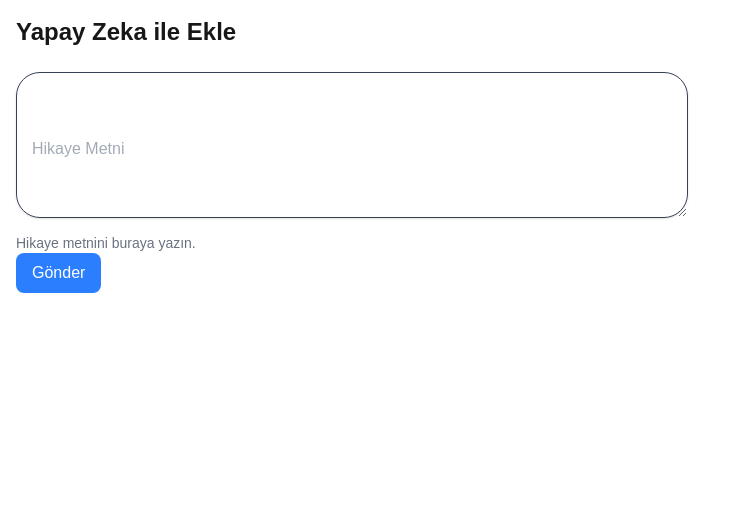
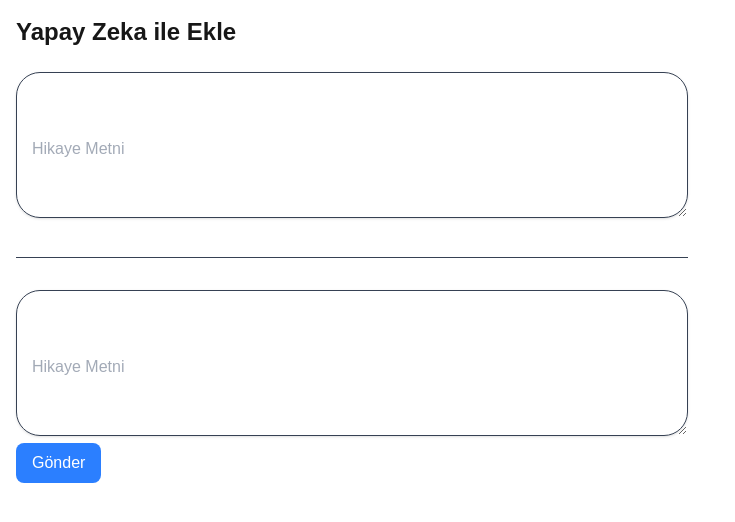
Before and after one commit to Mryuksel101/learn_eng_dashboard, a Next.js app: page /add-story-ai in a window 1280 px wide. Shown: the top 522 px of the page, without its empty margins (0-735 px from the left). Built offline with nearby package versions, Linux system fonts and the light colour scheme; no server answers; sample sign-in values are in the browser's storage.

Commit message:
Add MrTextFieldTwo component for enhanced text input handling with dynamic height adjustment

```diff
--- a/src/app/add-story-ai/page.tsx
+++ b/src/app/add-story-ai/page.tsx
@@ -1,6 +1,7 @@
 "use client";
 import { useState } from 'react';
 import MrTextField from '../components/mrTextField';
+import MrTextFieldTwo from '../components/mrTextFieldTwo';
 
 export default function AddStoryAIPage() {
     const [storyText, setStoryText] = useState('');
@@ -21,7 +22,15 @@ export default function AddStoryAIPage() {
                     minLines={5}
                 />
 
-                <p className="text-gray-500 text-sm mt-2">Hikaye metnini buraya yazın.</p>
+                {/* Divider between text fields */}
+                <div className="my-8 border-t border-gray-700"></div>
+
+                <MrTextFieldTwo
+                    label="Hikaye Metni"
+                    value={storyText}
+                    onChange={(e) => handleTextChange(e.target.value)}
+                    minLines={5}
+                />
 
                 <button
                     className="bg-blue-500 text-white px-4 py-2 rounded-lg hover:bg-blue-600"
--- /dev/null
+++ b/src/app/components/mrTextFieldTwo.tsx
@@ -0,0 +1,91 @@
+import React, { useEffect, useRef, } from 'react';
+
+interface TextFieldProps {
+    label?: string;
+    type?: string;
+    value?: string;
+    onChange?: (e: React.ChangeEvent<HTMLInputElement | HTMLTextAreaElement>) => void;
+    minLines?: number;
+}
+
+const TextField: React.FC<TextFieldProps> = ({ label, type = 'text', value, onChange, minLines }) => {
+    const [isFocused, setFocus] = React.useState<boolean>(false);
+    const containerRef = useRef<HTMLDivElement>(null);
+    const [containerHeight, setContainerHeight] = React.useState(0);
+
+    useEffect(() => {
+        if (containerRef.current) {
+            setContainerHeight(containerRef.current.offsetHeight);
+
+            // Create ResizeObserver to detect textarea resize events
+            const resizeObserver = new ResizeObserver(entries => {
+                for (const entry of entries) {
+                    // Cast to HTMLElement to access offsetHeight
+                    setContainerHeight((entry.target as HTMLElement).offsetHeight);
+                }
+            });
+
+            // Start observing the container
+            resizeObserver.observe(containerRef.current);
+
+            // Clean up the observer when component unmounts
+            return () => {
+                resizeObserver.disconnect();
+            };
+        }
+    }, []);
+
+    const handleFocus = () => {
+        setFocus(true);
+    }
+    const handleBlur = () => setFocus(false);
+
+    const sharedProps = {
+        className: `w-full px-4 py-3 rounded-3xl border border-gray-700 text-gray-200 placeholder-gray-400
+                shadow-sm transition-all duration-300 ease-in-out
+                focus:outline-none focus:ring-2 focus:ring-blue-500
+             ${isFocused ? 'bg-[171717]' : 'text-gray-200'}`,
+        value,
+        onFocus: handleFocus,
+        onBlur: handleBlur,
+    };
+
+    return (
+        <div ref={containerRef} className='relative overflow-visible'>
+            {minLines ? (
+                <textarea
+                    {...sharedProps}
+                    rows={minLines}
+                    onChange={onChange as React.ChangeEventHandler<HTMLTextAreaElement>}
+                    spellCheck="true"
+                    style={{ resize: 'vertical', minHeight: `${minLines * 1.5}em` }}
+                />
+            ) : (
+                <input
+                    {...sharedProps}
+                    type={type}
+                    onChange={onChange as React.ChangeEventHandler<HTMLInputElement>}
+                />
+            )}
+            <label
+                style={
+                    {
+                        top: `calc(100%/2)`,
+                        fontSize: isFocused || value ? '14px' : '16px',
+                        lineHeight: '1',
+                        transform: isFocused || value ? `translateY(calc(-${containerHeight}px/2 - 50%))` : `translateY(-50%)`,
+                        backgroundColor: isFocused || value ? '#0a0a0a' : 'transparent',
+
+                    }
+                }
+                className={`absolute left-4 transition-all  duration-300 ease-in-out bg-[171717] pointer-events-none
+                ${isFocused || value
+                        ? 'px-1 text-blue-500'
+                        : 'text-gray-400 opacity-90'}`}>
+                {label}
+            </label>
+        </div >
+    );
+};
+
+export default TextField;
```
